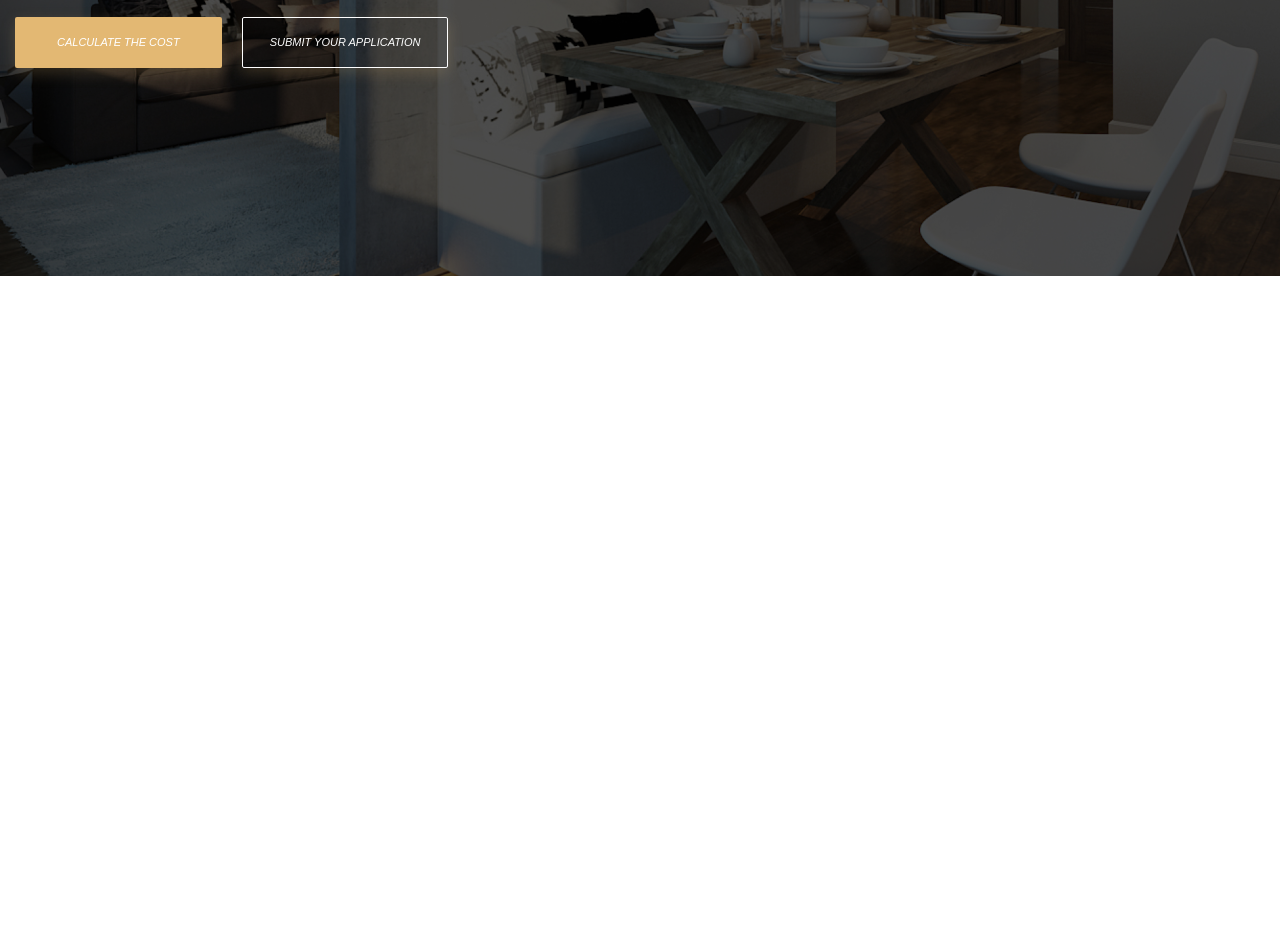
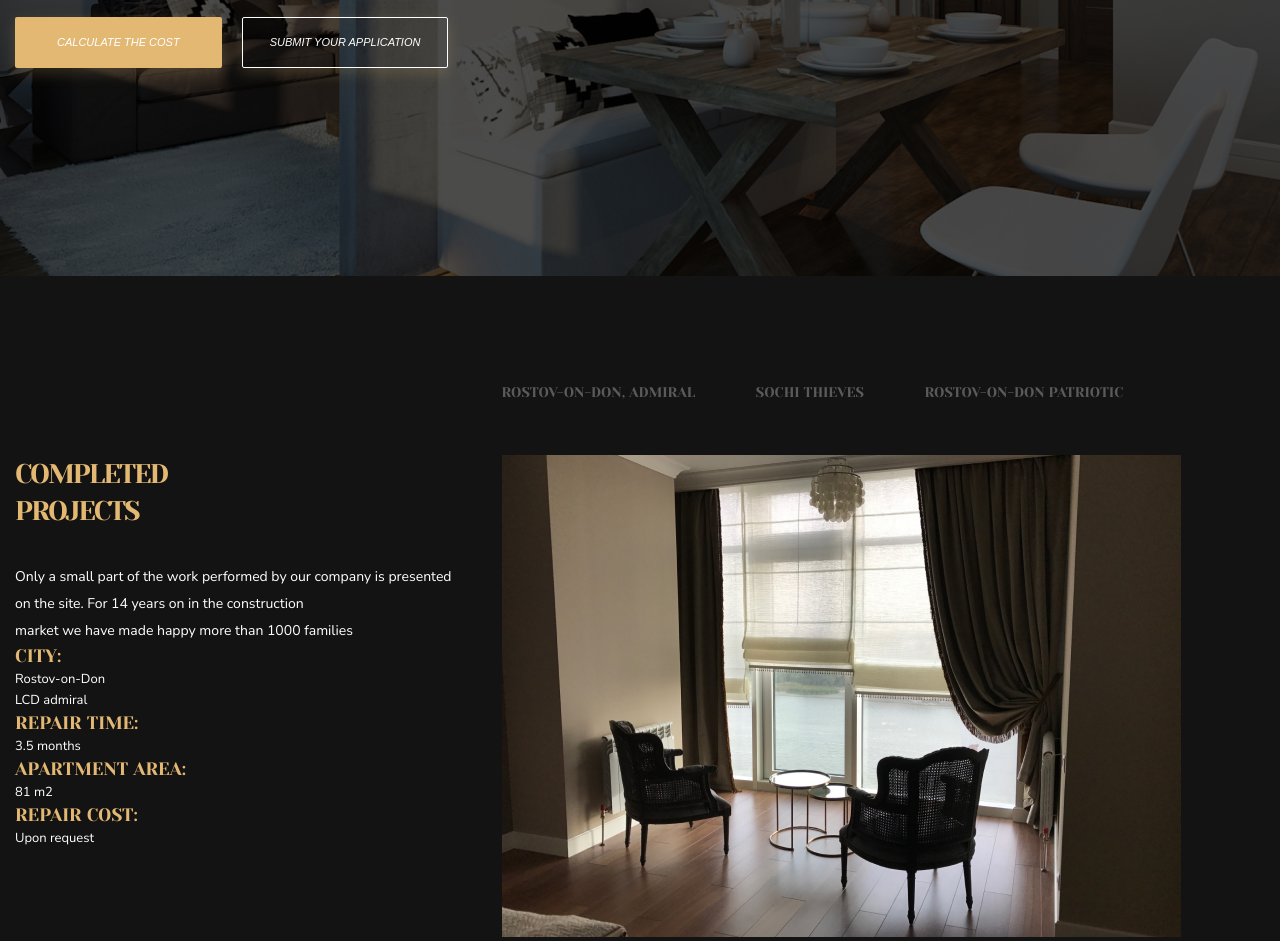
Before and after one commit to Alex-U13/landing_step1, a plain HTML site: page index.html in a window 1280 px wide. Shown: the part 514-1455 px from the top of the page. Before the commit the page ends 800 px from the top, so only its background shows below. Drawn offline with Linux system fonts and the light colour scheme.

Commit message:
Start step2

```diff
--- a/css/styles.css
+++ b/css/styles.css
@@ -132,3 +132,80 @@ body {
     padding: 17px 27px;
     background: transparent;
 }
+
+.step2 {
+    background-color: #131313;
+}
+
+.navigation-projects {
+    list-style: none;
+    display: flex;
+    padding-top: 107px;
+    padding-left: 486.45px;
+}
+
+.navigation-projects__item {
+    margin-right: 60.5px;
+}
+
+.navigation-projects__item a {
+    text-decoration: none;
+    font-family: Yeseva One;
+    font-size: 14px;
+    line-height: 19px;
+    text-transform: uppercase;
+    color: rgba(255, 255, 255, 0.3);
+}
+
+.navigation-projects__item a:hover {
+    color: #E3B873;
+    text-decoration: underline;
+}
+
+.block-projects {
+    display: flex;
+    margin-top: 52.68px;
+}
+
+.completed-projects {
+    margin-right: 50px;
+}
+
+.completed-projects h2 {
+    font-family: Yeseva One;
+    font-size: 27px;
+    line-height: 37px;
+    letter-spacing: -0.07em;
+    text-transform: uppercase;
+    color: #E3B873;
+    margin-bottom: 34px;
+}
+
+.completed-projects p {
+    font-family: Nunito Sans;
+    font-size: 14px;
+    line-height: 27px;
+    color: #FFFFFF;
+}
+
+
+/*.project-parameters {
+    display: flex;
+    width: 190px;
+    height: 200px;
+    flex-wrap: wrap;
+
+
+} */
+
+.project-parameters h3 {
+    font-family: Yeseva One;
+    font-size: 18px;
+    line-height: 25px;
+    color: #E3B873;
+}
+
+.project-parameters p {
+    font-size: 13px;
+    line-height: 21px;
+}
--- a/index.html
+++ b/index.html
@@ -8,7 +8,7 @@
     <link rel="stylesheet" href="./css/styles.css" />
     <link href="https://fonts.googleapis.com/css?family=Nunito+Sans:400,400i,700&display=swap" rel="stylesheet" />
     <link href="https://fonts.googleapis.com/css?family=Yeseva+One&display=swap" rel="stylesheet" />
-    <title>Document</title>
+    <title>IC "REPAIR DESIGN PROJECT"</title>
 </head>
 
 <body>
@@ -18,28 +18,27 @@
             <nav class="">
                 <ul class="header-navigation">
                     <li class="header-navigation__item">
-                        <a href="#" class="home">HOME</a>
+                        <a href="#">HOME</a>
                     </li>
                     <li class="header-navigation__item">
-                        <a href="" class="projects">PROJECTS</a>
+                        <a href="#">PROJECTS</a>
                     </li>
                     <li class="header-navigation__item">
-                        <a href="" class="measurement">MEASUREMENT</a>
+                        <a href="#">MEASUREMENT</a>
                     </li>
                     <li class="header-navigation__item">
-                        <a href="" class="team">TEAM</a>
+                        <a href="#">TEAM</a>
                     </li>
                     <li class="header-navigation__item">
-                        <a href="" class="reviews">REVIEWS</a>
+                        <a href="#">REVIEWS</a>
                     </li>
                     <li class="header-navigation__item">
-                        <a href="" class="contacts">CONTACTS</a>
+                        <a href="#">CONTACTS</a>
                     </li>
                 </ul>
             </nav>
             <div>
-                <a href="tel:+79287683239" class="header-telefon">+7 (928) 768-32-39</a
-          >
+                <a href="tel:+79287683239" class="header-telefon">+7 (928) 768-32-39</a>
             </div>
             <form>
                 <button class="button button-header">REQUEST A CALL</button>
@@ -51,13 +50,10 @@
         <section class="fon1">
             <div class="container fon1-container">
                 <h1 class="title">
-            TURNKEY REPAIR IN THE <br />
-            CITY OF <span class="subh1">ROSTOV-ON-DON</span>
+                    TURNKEY REPAIR IN THE <br /> CITY OF <span class="subh1">ROSTOV-ON-DON</span>
                 </h1>
                 <p class="subtitle">
-            Get ready-made turnkey repairs on time <br />
-            with work time saving up to 45 days and 20% from <br />
-            cost of materials due to the organization of work
+                    Get ready-made turnkey repairs on time <br /> with work time saving up to 45 days and 20% from <br /> cost of materials due to the organization of work
                 </p>
                 <div class="buttons">
                     <form>
@@ -72,6 +68,44 @@
             </div>
             <div class="fon1-overlay"></div>
         </section>
+
+        <section class="step2">
+            <div class="container step2-content">
+                <nav>
+                    <ul class="navigation-projects">
+                        <li class="navigation-projects__item">
+                            <a href="#">Rostov-on-Don, Admiral</a>
+                        </li>
+                        <li class="navigation-projects__item">
+                            <a href="#">Sochi Thieves</a>
+                        </li>
+                        <li class="navigation-projects__item">
+                            <a href="#">Rostov-on-Don Patriotic</a>
+                        </li>
+                    </ul>
+                </nav>
+                <div class="block-projects">
+                    <div class="completed-projects">
+                        <h2>Completed </br>projects</h2>
+                        <p>Only a small part of the work performed by our company is presented<br /> on the site. For 14 years on in the construction <br /> market we have made happy more than 1000 families</p>
+                        <div class="project-parameters">
+                            <h3>CITY:</h3>
+                            <p>Rostov-on-Don <br /> LCD admiral</p>
+                            <h3>REPAIR TIME:</h3>
+                            <p>3.5 months</p>
+                            <h3>APARTMENT AREA:</h3>
+                            <p>81 m2</p>
+                            <h3>REPAIR COST:</h3>
+                            <p>Upon request</p>
+                        </div>
+                    </div>
+                    <div class="foto-projects">
+                        <img src="./images/admiral.jpg" alt="Rostov-on-Don, Admiral" height="482px" width="679px">
+                    </div>
+                </div>
+            </div>
+        </section>
     </main>
 </body>
+
 </html>
```
Also changed, not shown: images/admiral.jpg (added). Lines whose indentation alone changed are shown as unchanged.
